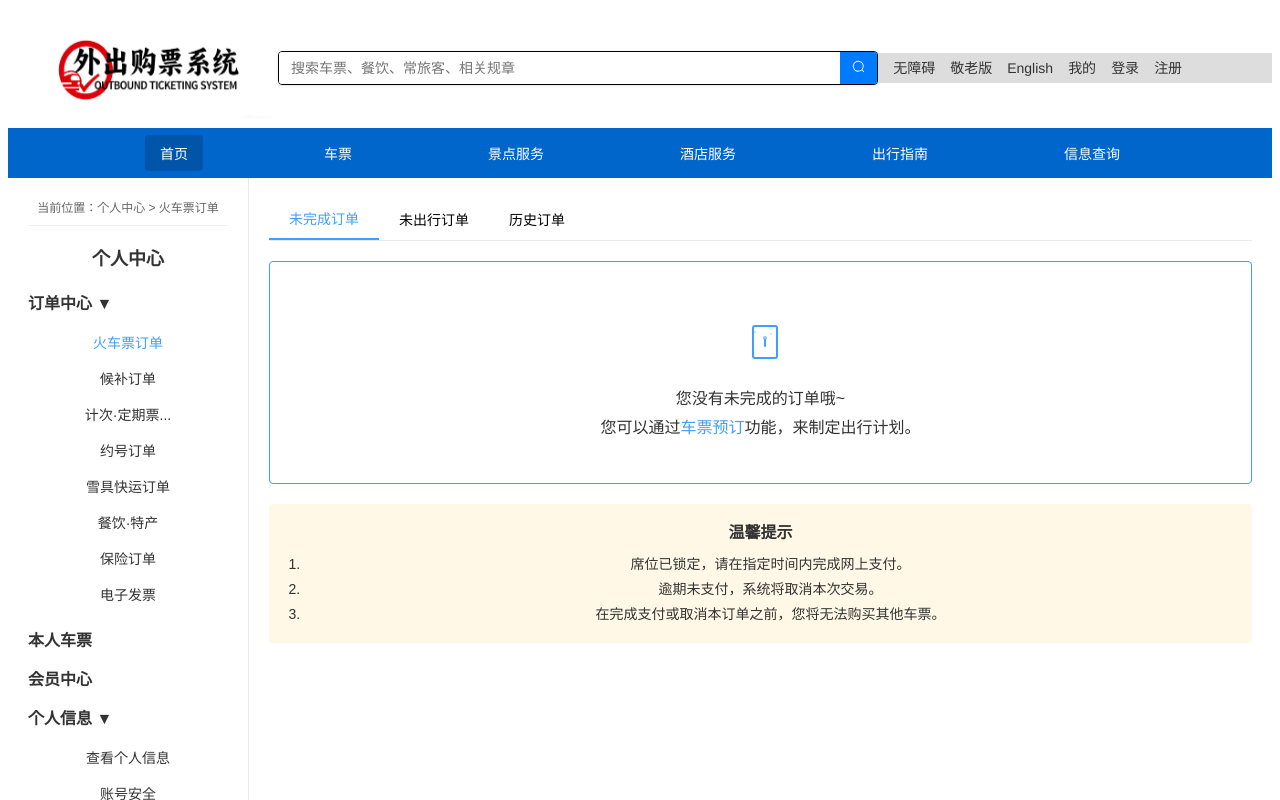
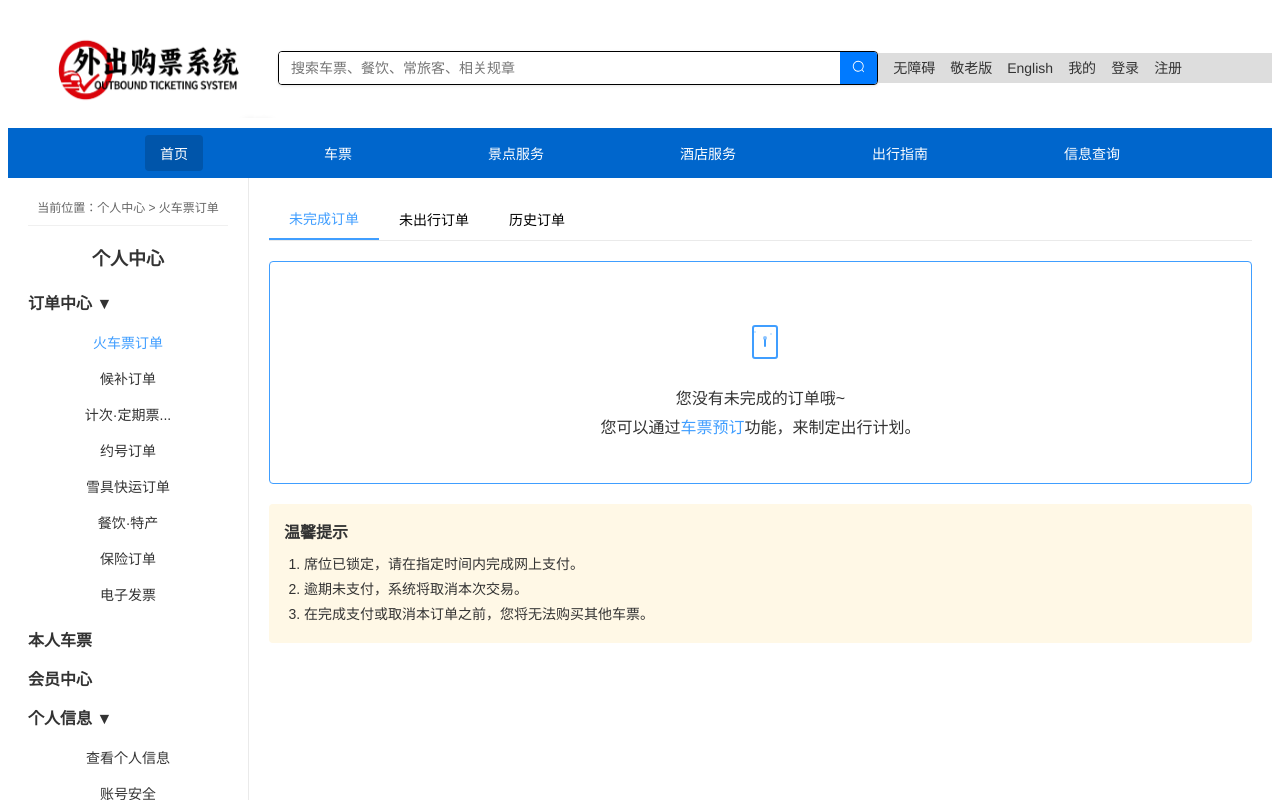
Before and after one commit to zheng0456/ticketing_system, a Vue app: page /order in a window 1280 px wide. Shown: the top 800 px of the page. Built offline with nearby package versions, Linux system fonts and the light colour scheme.

Commit message:
style(order): 调整提示信息文本对齐方式
- 统一设置提示容器文本左对齐
- 设置提示标题文本左对齐
- 设置提示列表文本左对齐
- 设置提示列表项文本左对齐

```diff
--- a/src/components/order/TicketOrder.vue
+++ b/src/components/order/TicketOrder.vue
@@ -151,21 +151,25 @@ export default {
   background: #FFF8E6;
   border-radius: 4px;
   padding: 15px;
+  text-align: left;
 }
 
 .tips h4 {
   font-size: 16px;
   margin-top: 0;
   margin-bottom: 10px;
+  text-align: left;
 }
 
 .tips ol {
   padding-left: 20px;
   margin: 0;
+  text-align: left;
 }
 
 .tips li {
   margin-bottom: 5px;
   font-size: 14px;
+  text-align: left;
 }
 </style>
```
